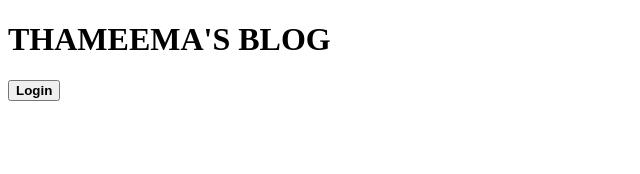
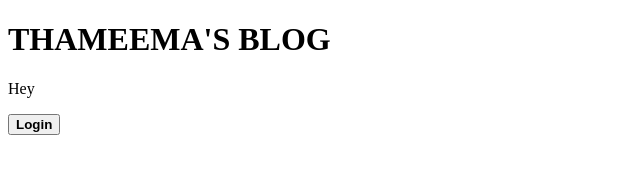
Before and after one commit to mariyamthameema/Blog, a plain HTML site: page index.html in a window 1280 px wide. Shown: the whole page, without its empty margins (0-640 px from the left). Drawn offline with Linux system fonts and the light colour scheme.

Commit message:
Update index.html

```diff
--- a/index.html
+++ b/index.html
@@ -7,7 +7,7 @@
 </head>
 <body>
     <h1>THAMEEMA'S BLOG</h1>
-    <p> </p>
+    <p> Hey </p>
 
     <button style="font-weight: bold;">Login</button>
 </body>
```
